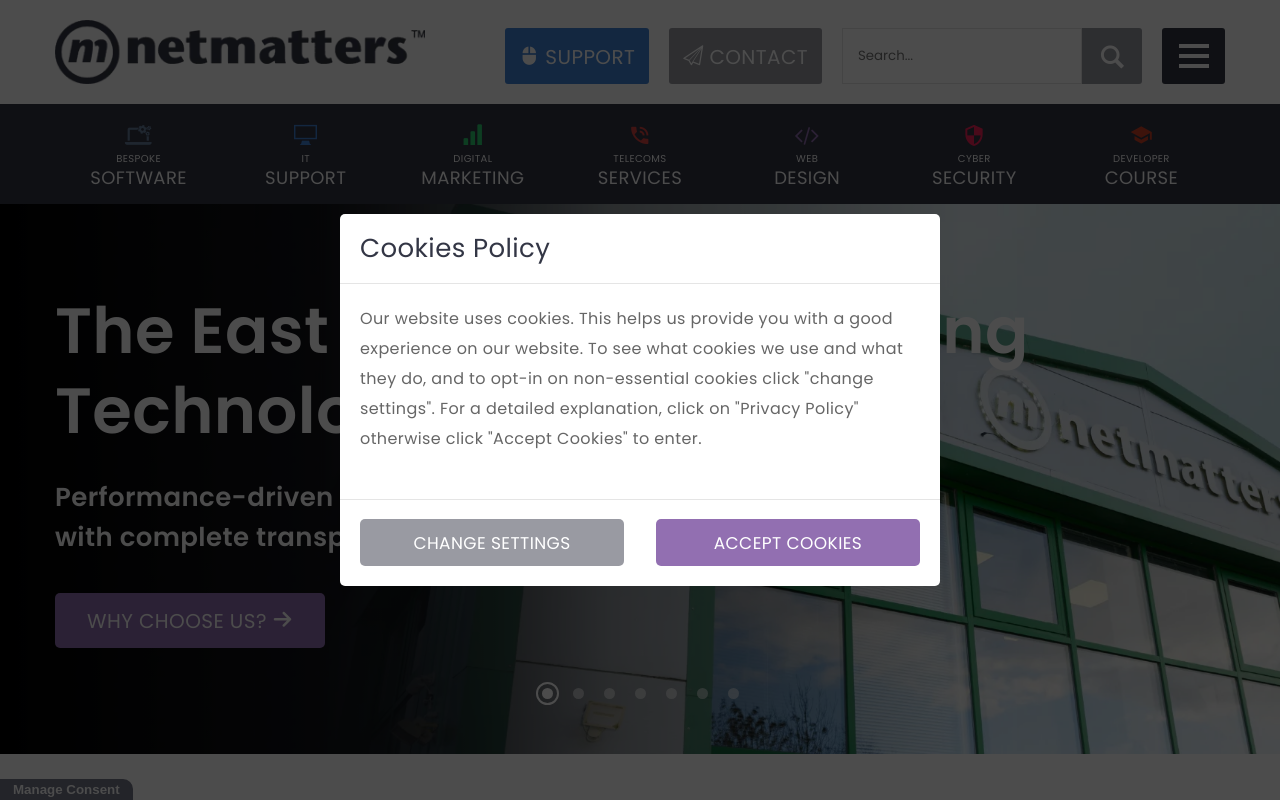
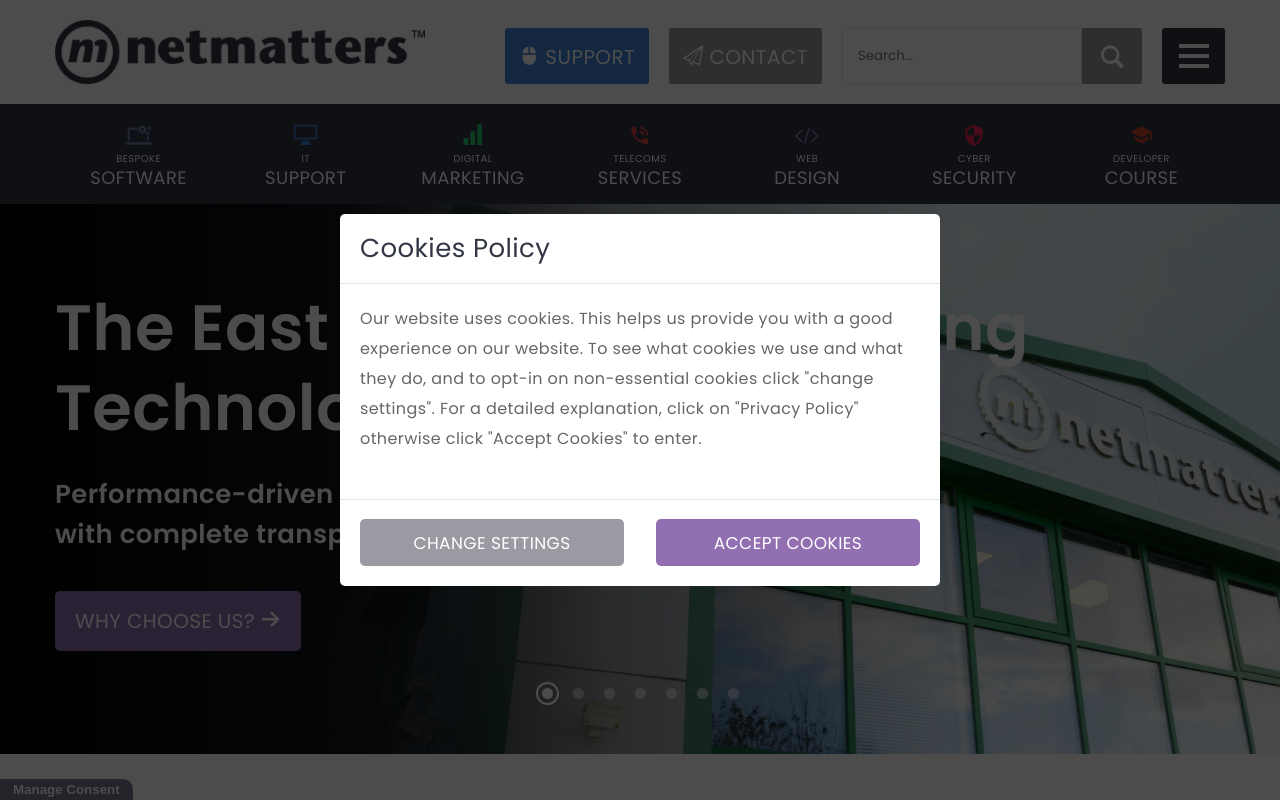
Before and after one commit to 7761279b-c739-4152-a1e2-9850adba1b8c/Netmatters-homepage, a PHP site: page / in a window 1280 px wide. Run offline with PHP 8.4, Linux system fonts and the light colour scheme; data comes from the database, SQL or seed files in the repository; data that the repository does not hold is empty.

Commit message:
fix some css styles

```diff
--- a/website/css/styles.css
+++ b/website/css/styles.css
@@ -56,7 +56,7 @@ body {
   text-transform: uppercase;
   display: inline-block;
   border-radius: 5px;
-  padding: 12.5px 32px;
+  padding: 12.5px 30px;
   margin: 0 8px 20px 0;
   text-wrap: nowrap;
 }
@@ -1851,19 +1851,24 @@ header form.search-mobile .search-bar-mobile-icon {
   padding: 60px 0;
 }
 
+/* line 84, ../../html_css_assessment/website/scss/_banner.scss */
+.banner #banner-list .banner-item .banner-overlay .btn {
+  padding: 15px 20px;
+}
+
 @media (min-width: 992px) {
   /* line 9, ../../html_css_assessment/website/scss/_banner.scss */
   .banner #banner-list .banner-item {
     text-align: left;
     height: 577px;
   }
-  /* line 89, ../../html_css_assessment/website/scss/_banner.scss */
+  /* line 92, ../../html_css_assessment/website/scss/_banner.scss */
   .banner #banner-list .banner-item h1 {
     font-size: 4rem;
     line-height: 5rem;
     width: 940px;
   }
-  /* line 94, ../../html_css_assessment/website/scss/_banner.scss */
+  /* line 97, ../../html_css_assessment/website/scss/_banner.scss */
   .banner #banner-list .banner-item p {
     font-size: 1.625rem;
     line-height: 2.5rem;
@@ -1875,13 +1880,13 @@ header form.search-mobile .search-bar-mobile-icon {
   .banner #banner-list .banner-item {
     height: 550px;
   }
-  /* line 101, ../../html_css_assessment/website/scss/_banner.scss */
+  /* line 104, ../../html_css_assessment/website/scss/_banner.scss */
   .banner #banner-list .banner-item h1 {
     width: 1170px;
   }
 }
 
-/* line 108, ../../html_css_assessment/website/scss/_banner.scss */
+/* line 111, ../../html_css_assessment/website/scss/_banner.scss */
 .banner .banner-selector {
   text-align: center;
   display: block;
@@ -1893,7 +1898,7 @@ header form.search-mobile .search-bar-mobile-icon {
   z-index: 10;
 }
 
-/* line 117, ../../html_css_assessment/website/scss/_banner.scss */
+/* line 120, ../../html_css_assessment/website/scss/_banner.scss */
 .banner .banner-selector .banner-circle {
   display: inline-block;
   background-color: rgba(255, 255, 255, 0.5);
@@ -1904,13 +1909,13 @@ header form.search-mobile .search-bar-mobile-icon {
   cursor: pointer;
 }
 
-/* line 125, ../../html_css_assessment/website/scss/_banner.scss */
+/* line 128, ../../html_css_assessment/website/scss/_banner.scss */
 .banner .banner-selector .banner-circle.selected {
   position: relative;
   background-color: #fff;
 }
 
-/* line 128, ../../html_css_assessment/website/scss/_banner.scss */
+/* line 131, ../../html_css_assessment/website/scss/_banner.scss */
 .banner .banner-selector .banner-circle.selected::after {
   content: "";
   position: absolute;
@@ -3334,7 +3339,7 @@ footer .footer-company .footer-social-media {
   margin-top: 0;
   margin-bottom: 36px;
   font-size: 1.625rem;
-  max-width: 312.34px;
+  max-width: 312.35px;
   min-width: 250px;
 }
 
--- a/website/scss/_banner.scss
+++ b/website/scss/_banner.scss
@@ -81,6 +81,9 @@
             .banner-overlay {
                 margin: auto;
                 padding: 60px 0;
+                .btn {
+                    padding: 15px 20px;
+                }
             }
 
             @include mq('medium') {
--- a/website/scss/_buttons.scss
+++ b/website/scss/_buttons.scss
@@ -7,7 +7,7 @@
     text-transform: uppercase;
     display: inline-block;
     border-radius: 5px;
-    padding: 12.5px 32px;
+    padding: 12.5px 30px;
     margin: 0 8px 20px 0;
     text-wrap: nowrap;
 }
--- a/website/scss/_footer.scss
+++ b/website/scss/_footer.scss
@@ -79,7 +79,7 @@ footer {
          margin-top: 0;
          margin-bottom: 36px;
          font-size: rems(26px);
-         max-width: 312.34px;
+         max-width: 312.35px;
          min-width: 250px;
 
 
--- a/website/scss/_form.scss
+++ b/website/scss/_form.scss
@@ -28,7 +28,7 @@
     }
 
     input, textarea {
-        font-family: $font
+        font-family: $font;
         font-size: rems(14px);
         line-height: 1.43;
         color: #555;
```
Also changed, not shown: 1 other file.
